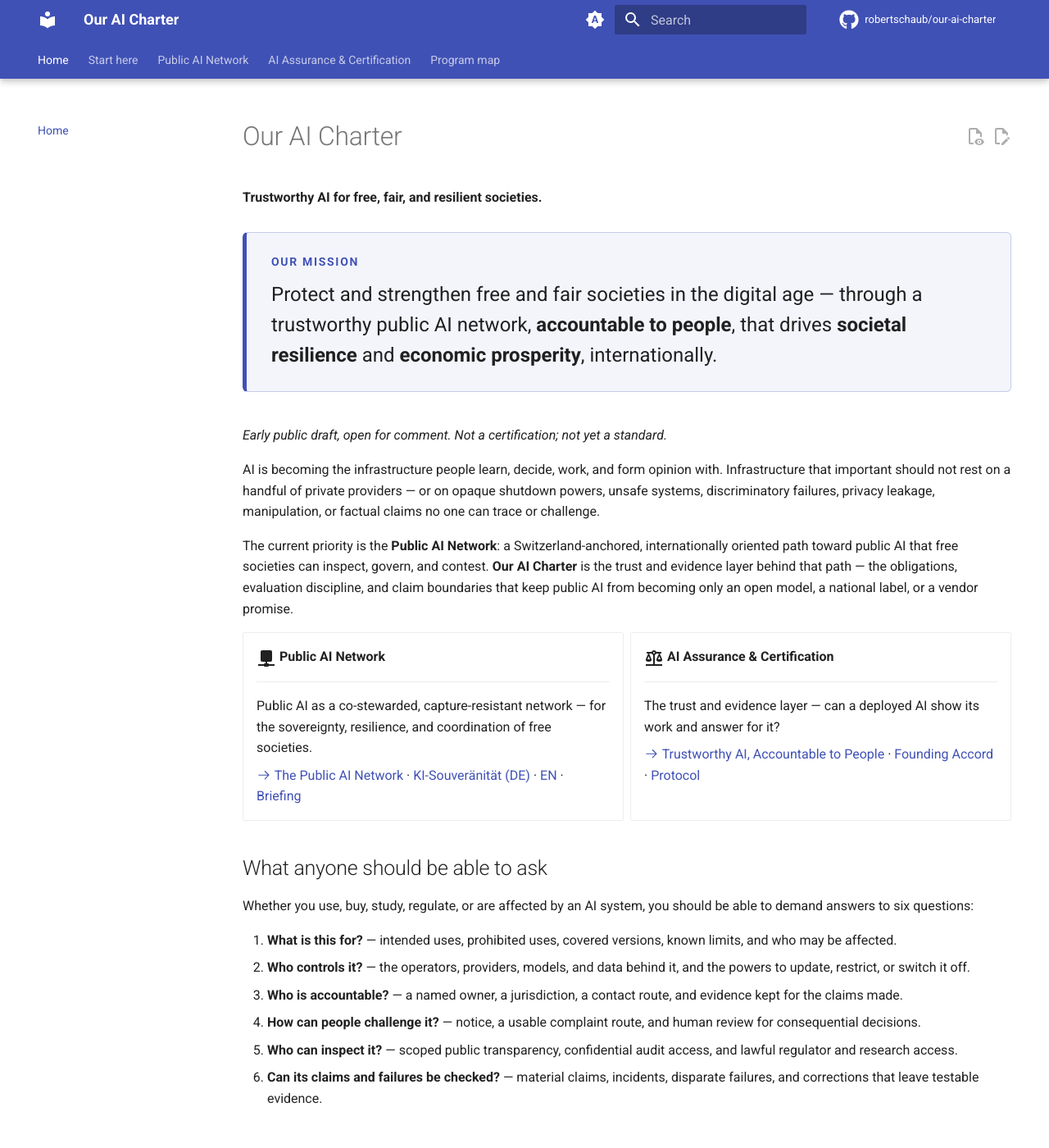
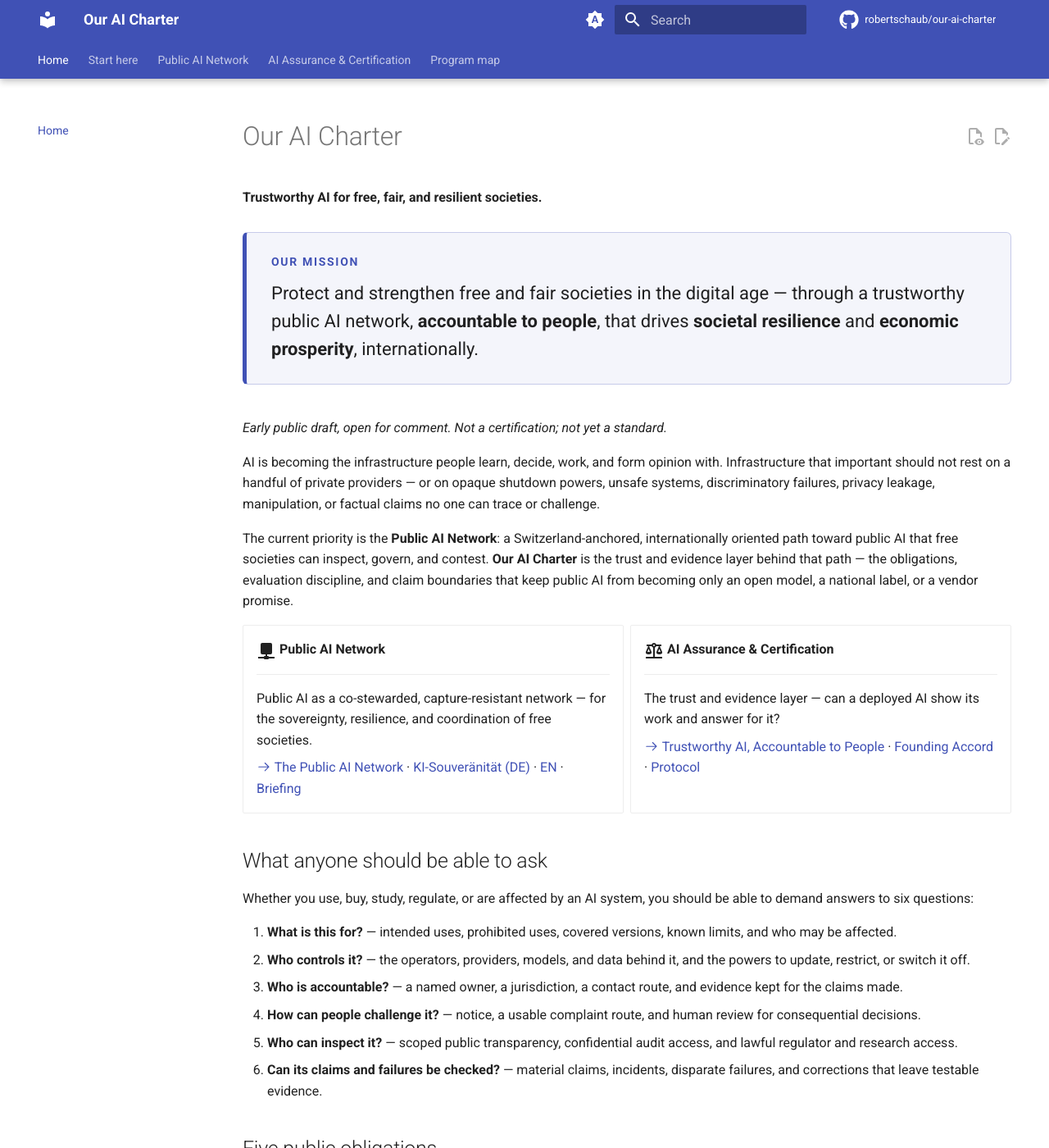
Before and after one commit to robertschaub/our-ai-charter, an MkDocs documentation site: the page built from docs/index.md, in a window 1280 px wide and 1400 px high. Shown: the whole window at 82% size. Built offline with MkDocs 1.6.1 and Material for MkDocs 9.7.7, drawn with Linux system fonts in a browser that asks for light colours; plug-ins that fetch from the network failed and are left out; comment, search, counter and statistics services are not loaded.

Commit message:
docs(home): reduce mission hero font size slightly
Tone down the mission panel after review: desktop 1.2rem -> 1.1rem and
mobile 1.05rem -> 1rem. Still larger than body copy, just less dominant.

Co-Authored-By: Claude Opus 4.8 <noreply@anthropic.com>

```diff
--- a/docs/stylesheets/extra.css
+++ b/docs/stylesheets/extra.css
@@ -32,12 +32,12 @@
 
 .md-typeset .mission p {
   margin: 0;
-  font-size: 1.2rem;
+  font-size: 1.1rem;
   line-height: 1.55;
 }
 
 @media screen and (max-width: 44.9375em) {
   .md-typeset .mission p {
-    font-size: 1.05rem;
+    font-size: 1rem;
   }
 }
```
